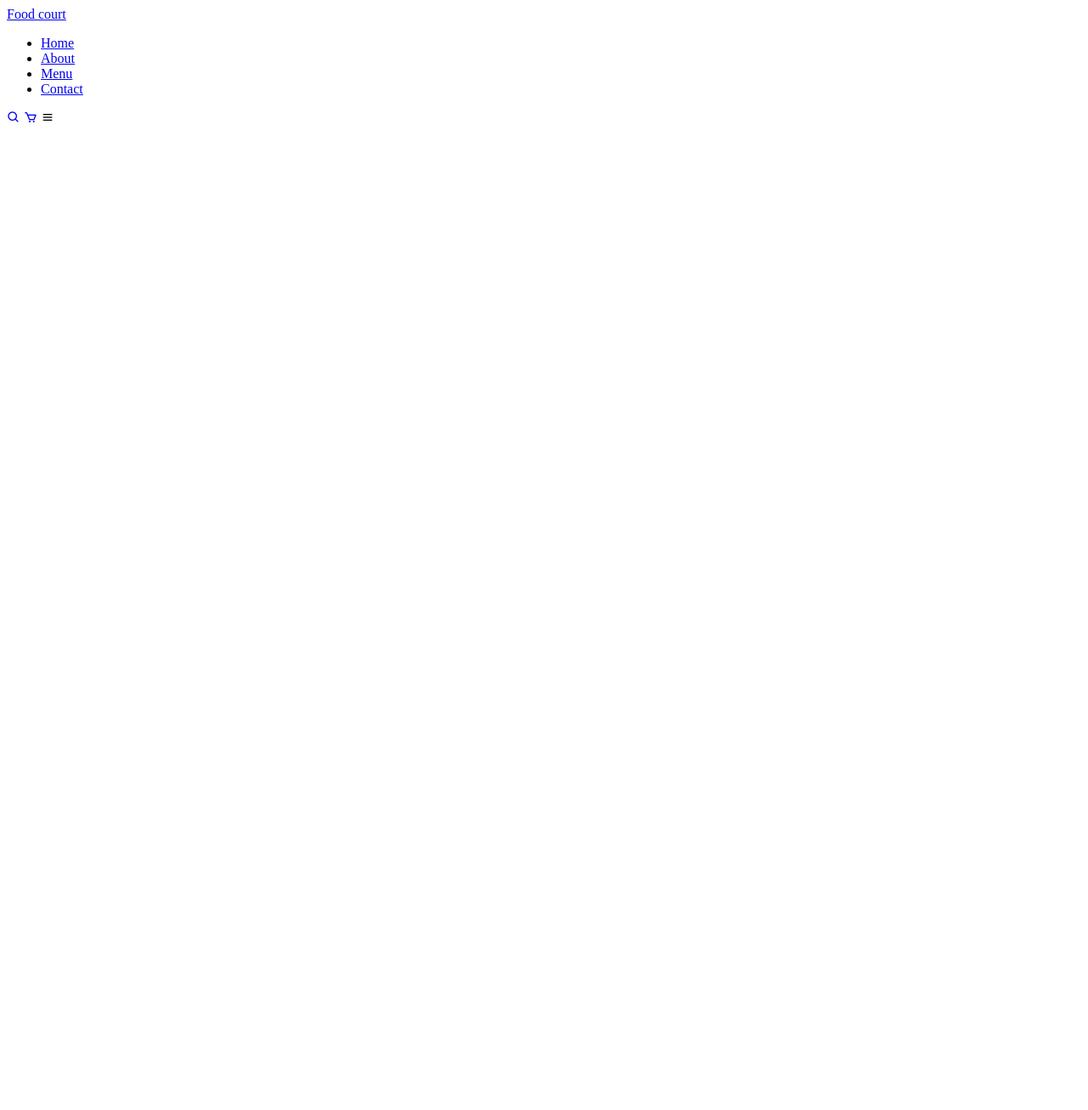
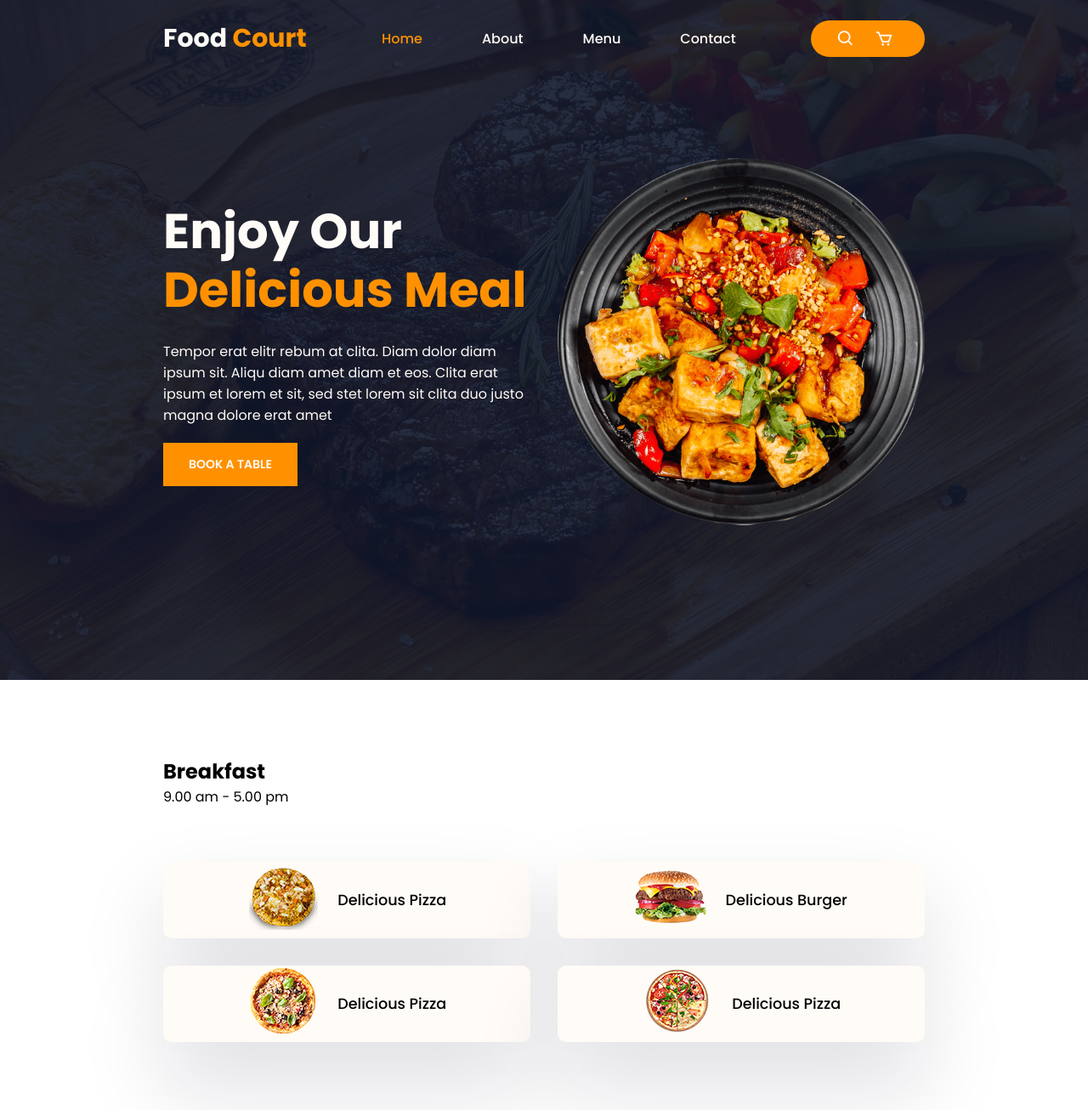
Before and after one commit to MilindaKaushika/demofoodwebsite.github.io-, a plain HTML site: page index.html in a window 1280 px wide. Shown: the whole page at 85% size. Before the commit the page ends 800 px from the top, so only its background shows below. Drawn offline with nearby package versions, Linux system fonts and the light colour scheme.

Commit message:
added images

```diff
--- a/css/style.css
+++ b/css/style.css
@@ -14,7 +14,161 @@
     --second-color: #858585;
     --bg-color: #fffbf6;
     --big-font: 4.5rem;
-    --f2-font: 2.6rem;
+    --f2-font: 3.6rem;
     --p-font: 1.1rem;
 
 }
+
+header{
+    position: fixed;
+    width: 100%;
+    top: 0;
+    right: 0;
+    z-index: 1000;
+    display: flex;
+    align-items: center;
+    justify-content: space-between;
+    padding: 23px 15%;
+    background: transparent;
+    transition: all .45s ease;
+}
+header.sticky{
+    background-color: #0F172B;
+    padding: 10px 15%;
+}
+
+.logo{
+    font-size: 30px;
+    font-weight: 700;
+    color: var(--bg-color);
+}
+.logo span{
+    color: var(--main-color);
+}
+.navbar{
+    display: flex;
+}
+.navbar a{
+    font-size: 16px;
+    border-bottom: 2px solid transparent;
+    font-weight: 500;
+    color: var(--bg-color);
+    padding: 5px 10px;
+    margin: 2px 25px;
+    transition: all .45s ease;
+}
+
+.navbar a:hover{
+    border-bottom: 2px solid var(--main-color);
+}
+
+.navbar a.active{
+    color: var(--main-color);
+}
+
+.menu-list{
+    display: flex;
+    align-items: center;
+    padding: 10px 22px 5px;
+    background: var(--main-color);
+    border-radius: 5rem;
+}
+.menu-list i{
+    font-size: 22px;
+    color: var(--bg-color);
+    margin-right: 15px;
+    margin-left: 8px;
+}
+#menu-icon{
+    font-size: 32px;
+    z-index: 10001;
+    color: var(--bg-color);
+    cursor: pointer;
+    display: none;
+}
+section{
+    padding: 90px 15% 80px;
+}
+.home{
+    width: 100%;
+    height: 100vh;
+    background-image: linear-gradient(rgba(15, 23, 43, .9), rgba(15, 23, 43, .9)), url(../images/bg-hero.jpg);
+    background-size: cover;
+    background-position: center;
+    align-items: center;
+    position: relative;
+    display: grid;
+    grid-template-columns: repeat(2, 1fr);
+    gap: 2rem;
+}
+.home h1{
+    font-size: var(--f2-font);
+    color: var(--bg-color);
+    line-height: 1.2;
+    margin-bottom: 25px;
+}
+.home span{
+    color: var(--main-color);
+}
+.home p{
+    color: var(--bg-color);
+    margin-bottom: 20px
+}
+.btn{
+    display: inline-block;
+    background-color: var(--main-color);
+    color: var(--bg-color);
+    padding: 15px 30px;
+    font-size: 14px;
+    font-weight: 600;
+    text-transform: uppercase;
+    transition: ease .5s;
+}
+.btn:hover{
+    transform: scale(1.1);
+}
+.home-image img{
+    width: 100%;
+    height: auto;
+}
+.main-text h2{
+font-size: var(--f2-font);
+margin-bottom: 10px;
+}
+.main-text h2{
+    font-size: var(--p-font);
+    font-weight: 500;
+    color: var(--second-color);
+    line-height: 32px;
+    }
+
+.container-box{
+    display: grid;
+    grid-template-columns: repeat(auto-fit, minmax(300px, auto));
+    gap: 2rem;
+    align-items: center;
+    margin-top: 4rem;
+}
+.c-main{
+    display: flex;
+    align-items: center;
+    justify-content: center;
+    gap: 1.4rem;
+    border-radius: 10px;
+    height: 90px;
+    background: var(--bg-color);
+    box-shadow: rgba(17,12,46,0.15) 0px 48px 100px 0px;
+    transition: all .45s ease;
+}
+.c-main:hover{
+    transform: translateX(10px);
+    cursor:pointer;
+}
+.container-text p{
+    font-size: var(--p-font);
+    font-weight: 500;
+}
+.container-img img{
+    width: 100%;
+    height: auto;
+}
--- a/index.html
+++ b/index.html
@@ -9,7 +9,7 @@
     <link rel="preconnect" href="https://fonts.gstatic.com" crossorigin>
     <link rel="stylesheet" href="https://unpkg.com/boxicons@latest/css/boxicons.min.css">
     <link href="https://fonts.googleapis.com/css2?family=Poppins:wght@100;200;300;400;500;600;700;800;900&display=swap" rel="stylesheet">
-    <link real="stylesheet" href="css/style.css">
+    <link rel="stylesheet" href="css/style.css">
     <title>Food Resturent</title>
 </head>
 
@@ -20,11 +20,11 @@
     <header>
         <a href="#" class="logo">
             Food
-            <span>court</span>
+            <span>Court</span>
         </a>
         <ul class="navbar">
             <li>
-                <a href="#home">Home</a>
+                <a href="#home" class="active">Home</a>
             </li>
             <li>
                 <a href="#about">About</a>
@@ -37,12 +37,74 @@
             </li>
         </ul>
         <div class="menu-list">
-            <a href="#"><i class='bx bx-search'></i></a>
-            <a href="#"><i class='bx bx-cart'></i></a>
+            <a href="#">
+                <i class='bx bx-search'></i>
+            </a>
+            <a href="#">
+                <i class='bx bx-cart'></i>
+            </a>
             <div class="bx bx-menu" id="menu-icon"></div>
         </div>
+    </header>
 
-    </header>
+    <!-- Home Section -->
+    <section class="home" id="home">
+        <div class="home-text">
+            <h1>Enjoy Our
+                <span>Delicious Meal
+                </span>
+            </h1>
+            <p>Tempor erat elitr rebum at clita. Diam dolor diam ipsum sit. Aliqu diam amet diam et eos. Clita erat ipsum et
+                lorem et sit, sed stet lorem sit clita duo justo magna dolore erat amet</p>
+            <a href="" class="btn">Book a Table</a>
+        </div>
+        <div class="home-image">
+            <img src="images/hero-img.png">
+        </div>
+    </section>
+
+    <!-- Container Section -->
+    <section class="container">
+        <div class="main-text">
+            <h1>Breakfast</h1>
+            <p>9.00 am - 5.00 pm </p>
+        </div>
+
+        <div class="container-box">
+            <div class="c-main">
+                <div class="container-img">
+                    <img src="images/f1.png">
+                </div>
+                <div class="container-text">
+                    <p>Delicious Pizza</p>
+                </div>
+            </div>
+            <div class="c-main">
+                <div class="container-img">
+                    <img src="images/f2.png">
+                </div>
+                <div class="container-text">
+                    <p>Delicious Burger</p>
+                </div>
+            </div>
+            <div class="c-main">
+                <div class="container-img">
+                    <img src="images/f3.png">
+                </div>
+                <div class="container-text">
+                    <p>Delicious Pizza</p>
+                </div>
+            </div>
+            <div class="c-main">
+                <div class="container-img">
+                    <img src="images/f4.png">
+                </div>
+                <div class="container-text">
+                    <p>Delicious Pizza</p>
+                </div>
+            </div>
+        </div>
+    </section>
 
     <!-- Costom js -->
     <script type="text/javascript" src="js/scrpit.js"></script>
--- a/js/scrpit.js
+++ b/js/scrpit.js
@@ -0,0 +1,5 @@
+// Mobile responsive naverbar sticky
+const header = document.querySelector("header");
+window.addEventListener ("scroll", function(){
+    header.classList.toggle ("sticky", window.scrollY > 100);
+});
```
Also changed, not shown: images/bg-hero.jpg (added), images/f1.png (added), images/f2.png (added), images/f3.png (added), images/f4.png (added), images/hero-img.png (added).
